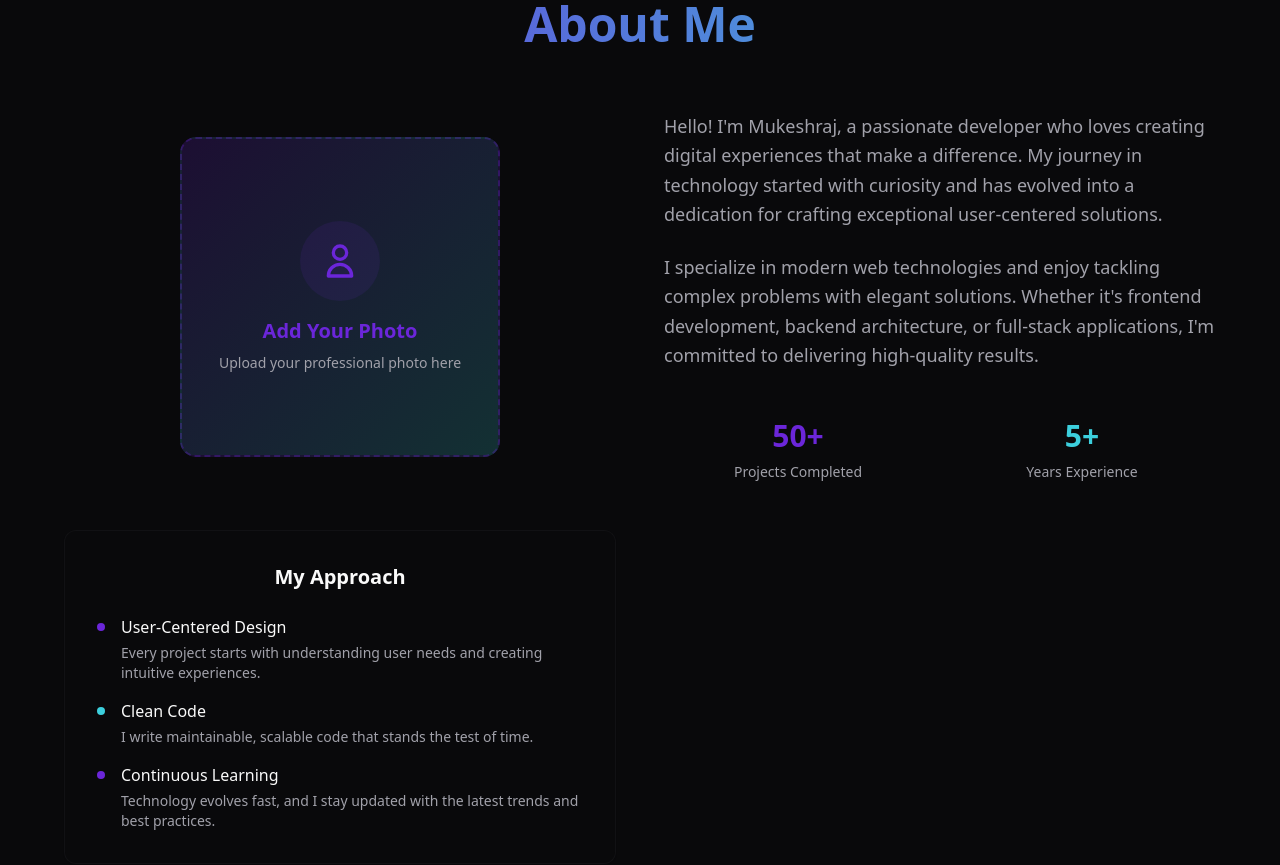
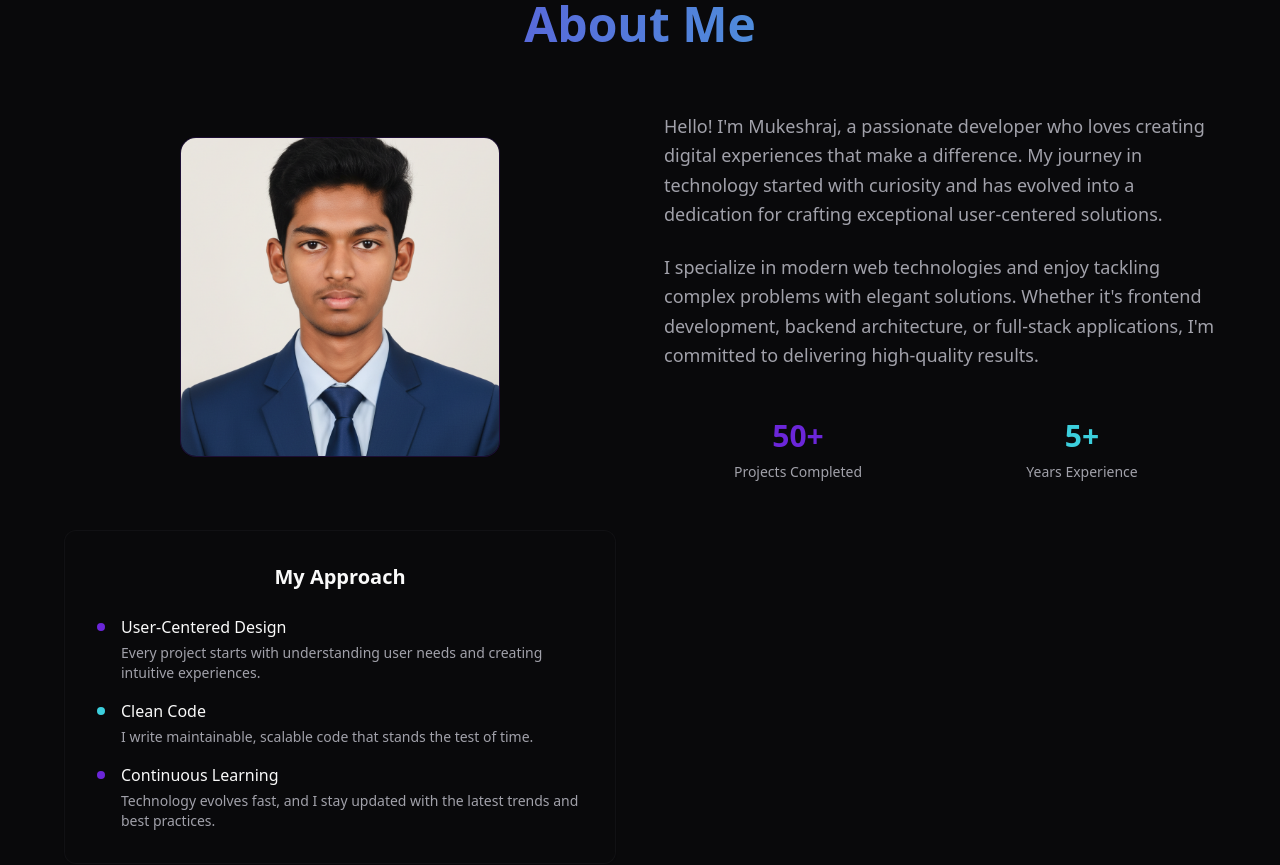
Before and after one commit to Mukeshraj-d/mukeshraj-d, a React (Vite) app: page / in a window 1280 px wide. Shown: the part 880-1745 px from the top of the page. Built offline with nearby package versions, Linux system fonts and the light colour scheme; the HTML template or start-up script is replaced by a standard one.

Commit message:
Add profile photo

```diff
--- a/src/components/About.tsx
+++ b/src/components/About.tsx
@@ -13,23 +13,12 @@ const About = () => {
             {/* Profile Photo Section */}
             <div className="order-2 lg:order-1 flex justify-center animate-fade-in">
               <div className="relative">
-                <div className="w-80 h-80 rounded-2xl bg-gradient-to-br from-primary/20 to-accent/20 flex items-center justify-center border-2 border-dashed border-primary/30 glass-card group hover:scale-105 transition-all duration-300">
-                  <div className="text-center space-y-4">
-                    <div className="w-20 h-20 mx-auto rounded-full bg-primary/10 flex items-center justify-center">
-                      <svg
-                        className="w-10 h-10 text-primary"
-                        fill="none"
-                        stroke="currentColor"
-                        viewBox="0 0 24 24"
-                      >
-                        <path strokeLinecap="round" strokeLinejoin="round" strokeWidth={2} d="M16 7a4 4 0 11-8 0 4 4 0 018 0zM12 14a7 7 0 00-7 7h14a7 7 0 00-7-7z" />
-                      </svg>
-                    </div>
-                    <div>
-                      <h3 className="text-xl font-semibold text-primary mb-2">Add Your Photo</h3>
-                      <p className="text-sm text-muted-foreground">Upload your professional photo here</p>
-                    </div>
-                  </div>
+                <div className="w-80 h-80 rounded-2xl overflow-hidden glass-card group hover:scale-105 transition-all duration-300 border border-primary/20">
+                  <img
+                    src="/mukeshraj-photo.png"
+                    alt="Mukeshraj - Professional Developer"
+                    className="w-full h-full object-cover"
+                  />
                 </div>
                 <div className="absolute -inset-4 bg-gradient-to-r from-primary to-accent rounded-2xl blur-xl opacity-20 group-hover:opacity-30 transition-opacity duration-300 -z-10"></div>
               </div>
```
Also changed, not shown: public/mukeshraj-photo.png (added).
